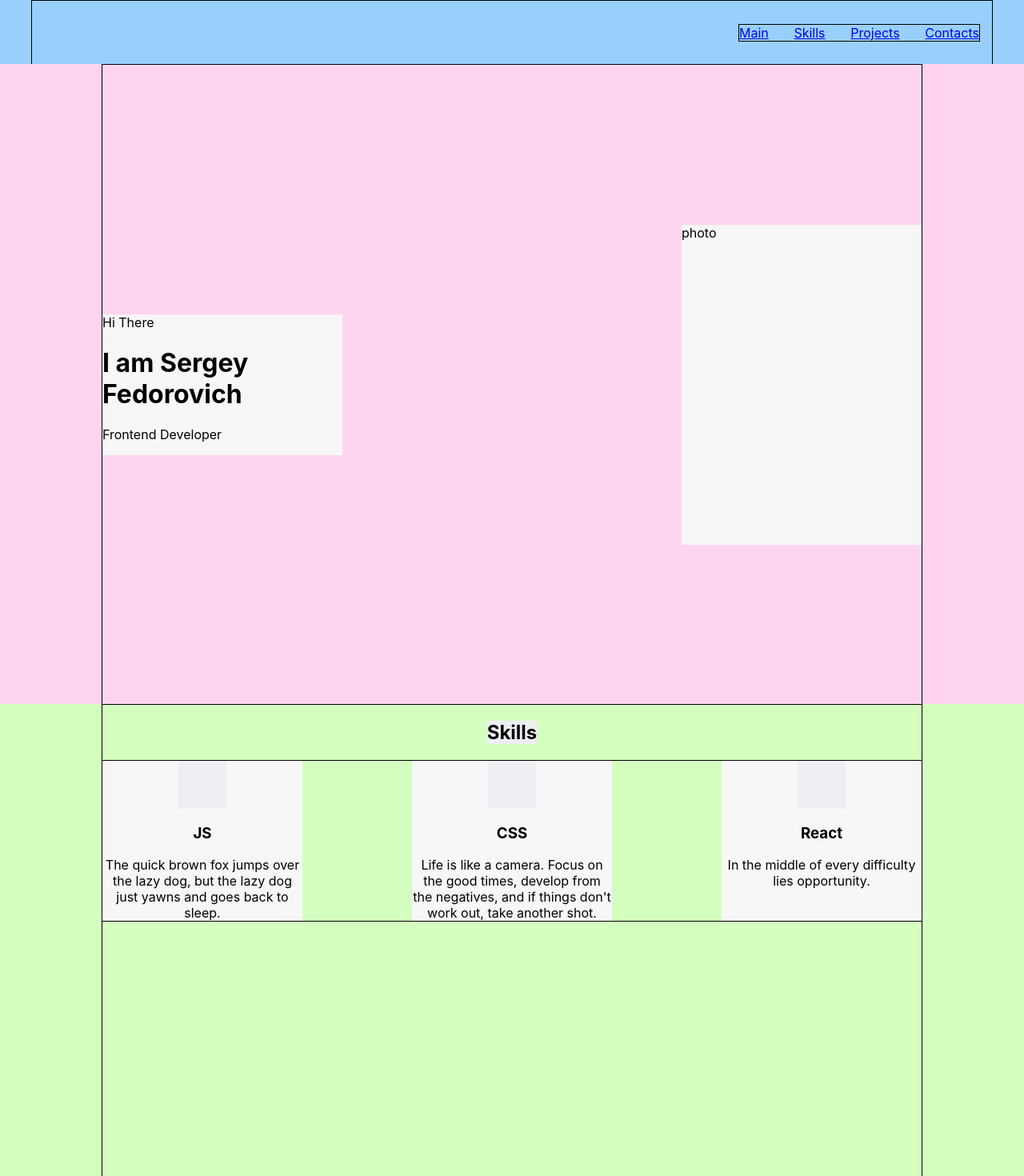
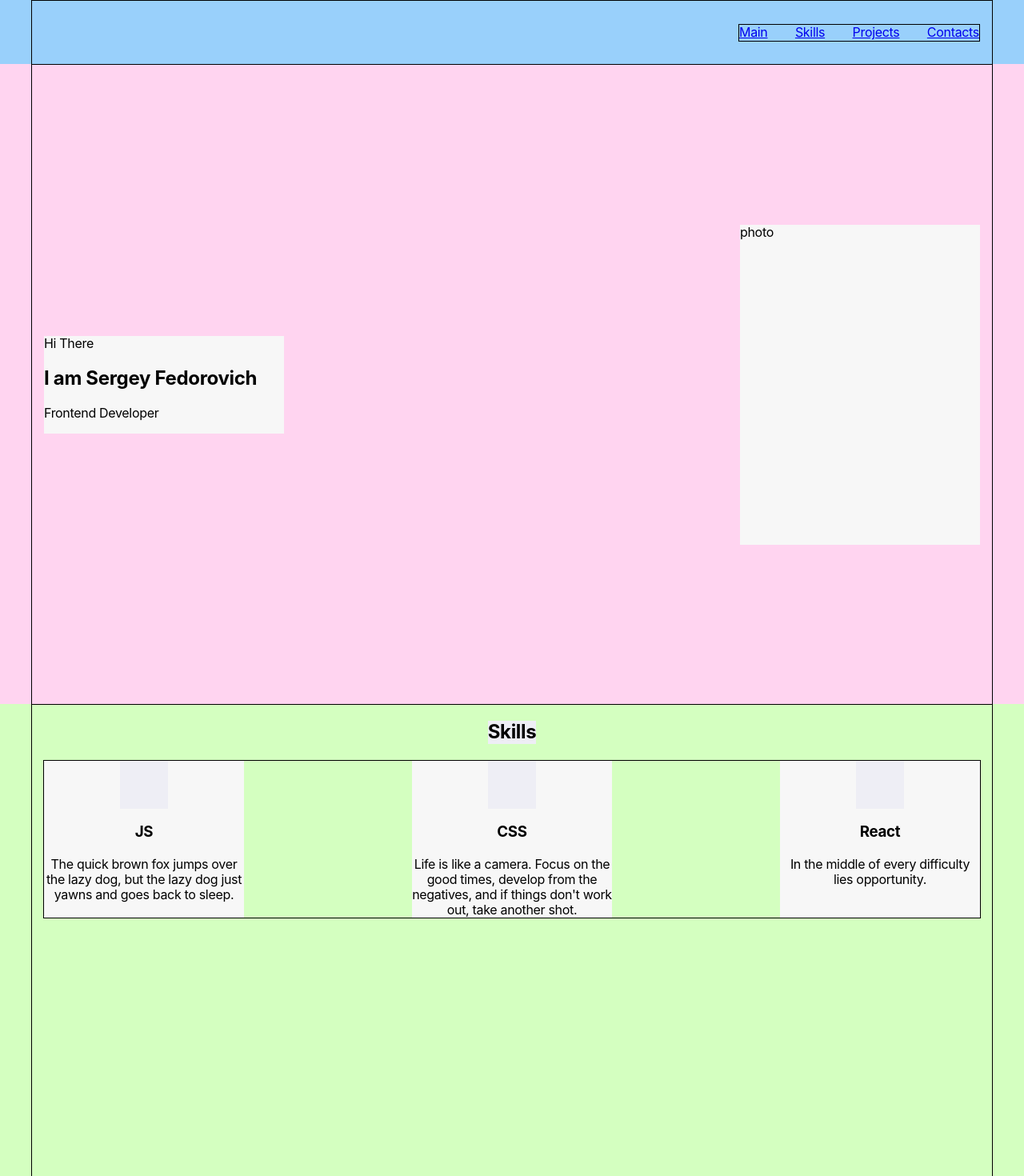
Before and after one commit to feddorovich/portfolio, a React (Create React App) app: page / in a window 1280 px wide. Shown: the top 1470 px of the page at 80% size. Built offline with nearby package versions, Linux system fonts and the light colour scheme.

Commit message:
Container.tsx for all

```diff
--- a/src/App.css
+++ b/src/App.css
@@ -1,2 +1,9 @@
 .App {
+    margin: 0;
+    padding: 0;
+    box-sizing: border-box;
+    /*color: #2F2E41;*/
+    line-height: 1.2;
+    letter-spacing: -0.02em;
+    min-width: 360px;
 }
--- a/src/header/Header.module.css
+++ b/src/header/Header.module.css
@@ -1,11 +1,11 @@
 .header {
+    height: 80px;
+    background-color: #99d0fb;
+}
+
+.wrapper {
     display: flex;
     justify-content: flex-end;
     align-items: center;
     height: 100%;
 }
-
-.wrapper {
-    height: 80px;
-    background-color: #99d0fb;
-}
--- a/src/header/Header.tsx
+++ b/src/header/Header.tsx
@@ -5,9 +5,9 @@ import {Container} from "../container/Container";
 
 export const Header: FC = () => {
     return (
-        <header className={style.wrapper}>
+        <header className={style.header}>
             <Container>
-                <div className={style.header}>
+                <div className={style.wrapper}>
                     <Nav/>
                 </div>
             </Container>
--- a/src/main/Main.module.css
+++ b/src/main/Main.module.css
@@ -3,11 +3,8 @@
     background-color: #ffd4f0;
 }
 
-.container {
-    border: 1px solid;
+.wrapper {
     height: 100%;
-    width: 80%;
-    margin: 0 auto;
     display: flex;
     align-items: center;
     justify-content: space-between;
--- a/src/main/Main.tsx
+++ b/src/main/Main.tsx
@@ -1,10 +1,12 @@
 import React, {FC} from 'react';
 import style from './Main.module.css'
+import {Container} from "../container/Container";
 
 export const Main: FC = () => {
     return (
-        <div className={style.mainBlock}>
-            <div className={style.container}>
+            <section className={style.mainBlock}>
+                <Container>
+                <div className={style.wrapper}>
                     <div className={style.text}>
                         <span>Hi There</span>
                         <h1>I am Sergey Fedorovich</h1>
@@ -14,6 +16,7 @@ export const Main: FC = () => {
                         photo
                     </div>
                 </div>
-        </div>
+                </Container>
+            </section>
     );
 };
--- a/src/skills/Skills.module.css
+++ b/src/skills/Skills.module.css
@@ -3,11 +3,8 @@
     background-color: #d4ffc0;
 }
 
-.container {
-    border: 1px solid;
+.wrapper {
     height: 100%;
-    width: 80%;
-    margin: 0 auto;
     display: flex;
     align-items: center;
     flex-direction: column;
--- a/src/skills/Skills.tsx
+++ b/src/skills/Skills.tsx
@@ -1,18 +1,23 @@
 import React from 'react';
 import style from './Skills.module.css'
 import {Skill} from "./skill/Skill";
+import {Container} from "../container/Container";
 
 export const Skills = () => {
     return (
-        <div className={style.skillsBlock}>
-            <div className={style.container}>
-                <h2 className={style.title}>Skills</h2>
-                <div className={style.skills}>
-                    <Skill title={'JS'} description={'The quick brown fox jumps over the lazy dog, but the lazy dog just yawns and goes back to sleep.'}/>
-                    <Skill title={'CSS'} description={'Life is like a camera. Focus on the good times, develop from the negatives, and if things don\'t work out, take another shot.'}/>
-                    <Skill title={'React'} description={'In the middle of every difficulty lies opportunity.'}/>
+        <section className={style.skillsBlock}>
+            <Container>
+                <div className={style.wrapper}>
+                    <h2 className={style.title}>Skills</h2>
+                    <div className={style.skills}>
+                        <Skill title={'JS'}
+                               description={'The quick brown fox jumps over the lazy dog, but the lazy dog just yawns and goes back to sleep.'}/>
+                        <Skill title={'CSS'}
+                               description={'Life is like a camera. Focus on the good times, develop from the negatives, and if things don\'t work out, take another shot.'}/>
+                        <Skill title={'React'} description={'In the middle of every difficulty lies opportunity.'}/>
+                    </div>
                 </div>
-            </div>
-        </div>
+            </Container>
+        </section>
     );
 };
```
Lines whose indentation alone changed are shown as unchanged.
